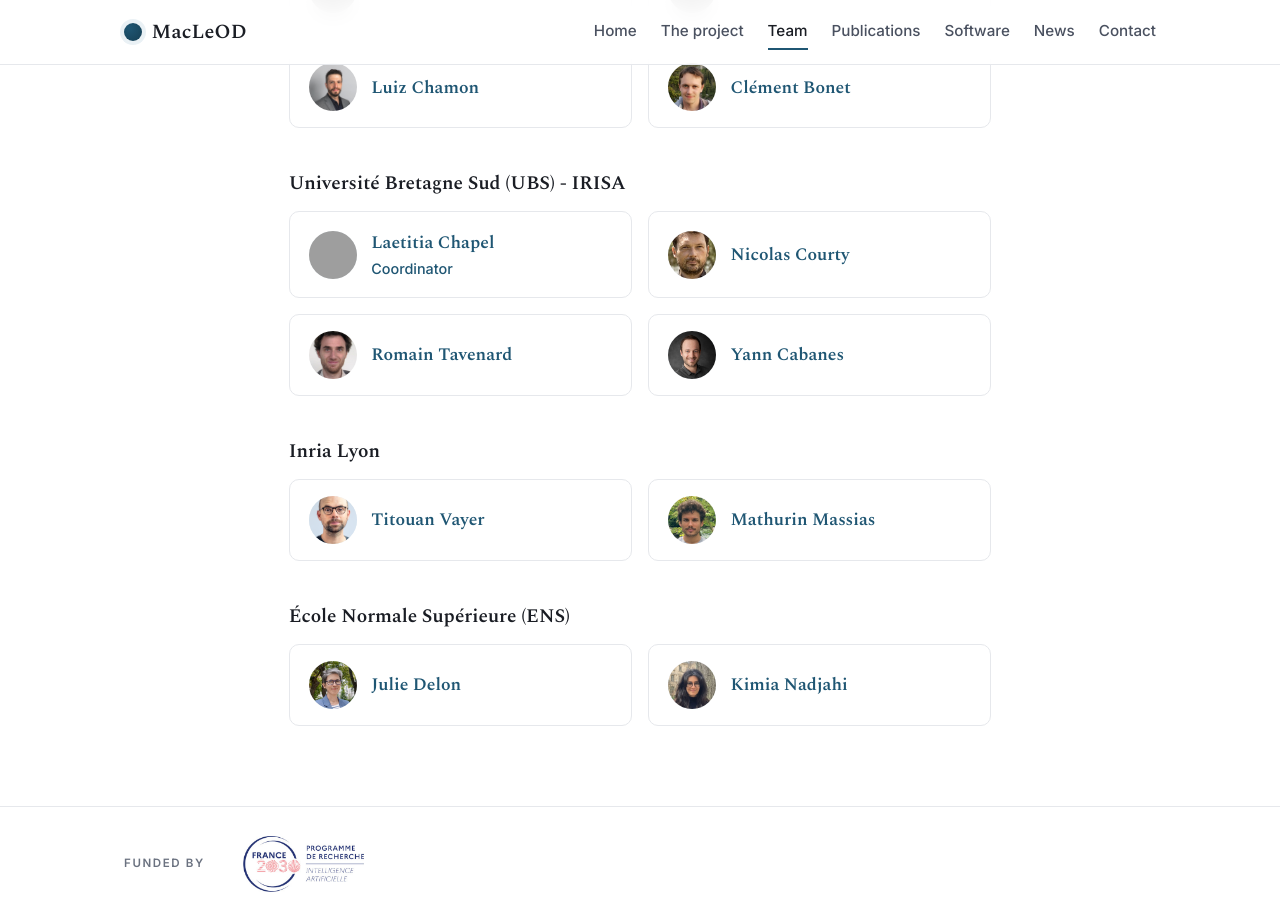
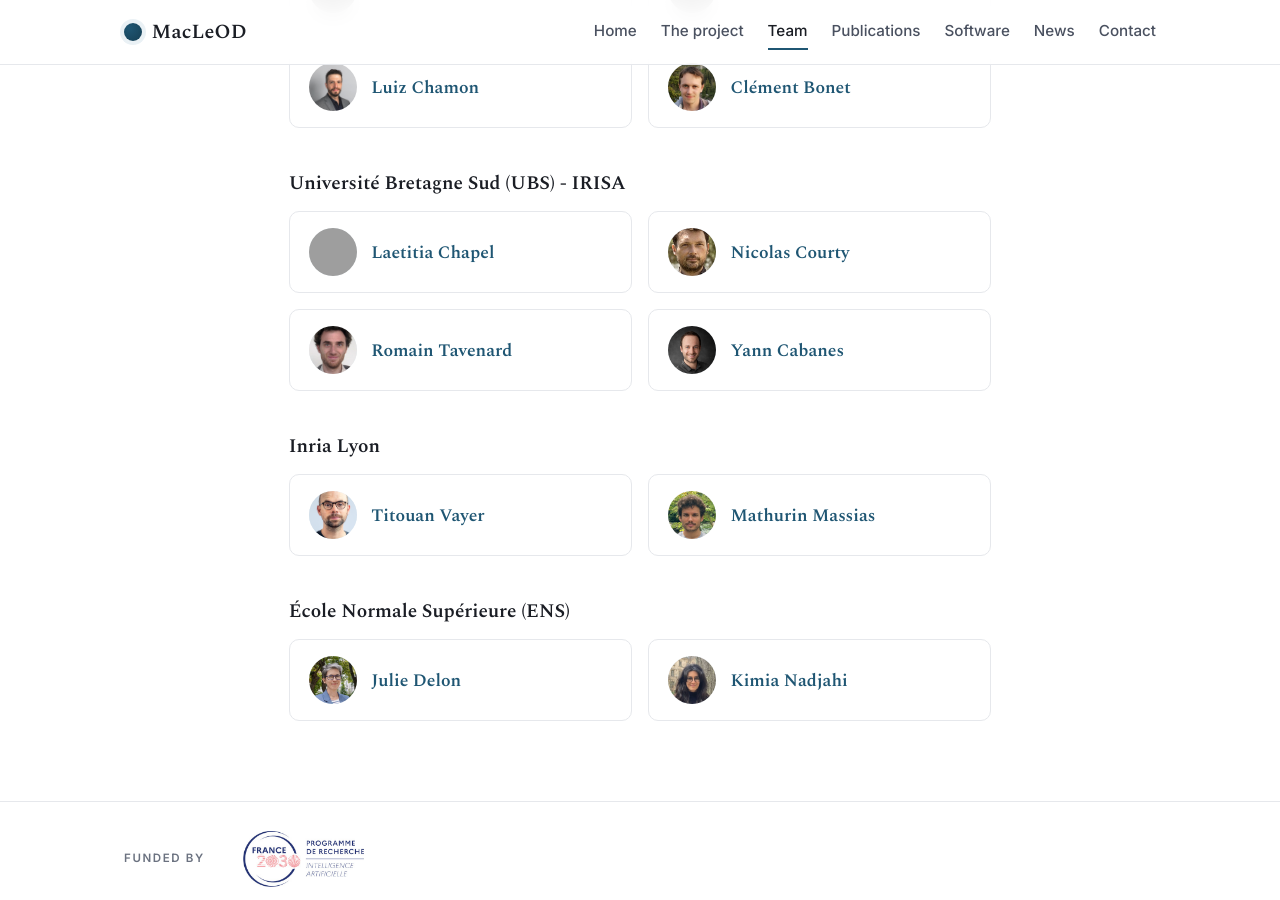
Before and after one commit to peprmacleod/peprmacleod.github.io, a Jekyll site: the page built from team.md, in a window 1280 px wide and 900 px high, scrolled down 879 px. Built offline with Jekyll 4.4.1, drawn with Linux system fonts in a browser that asks for light colours; grey boxes are pictures that could not be loaded.

Commit message:
update title in team

```diff
--- a/_data/team.yml
+++ b/_data/team.yml
@@ -46,7 +46,6 @@ groups:
   - institution: "Université Bretagne Sud (UBS) - IRISA "
     members:
       - name: "Laetitia Chapel"
-        role: "Coordinator"
         link: "https://people.irisa.fr/Laetitia.Chapel/"
         photo: "laetitia.jpg"
       - name: "Nicolas Courty"
```
